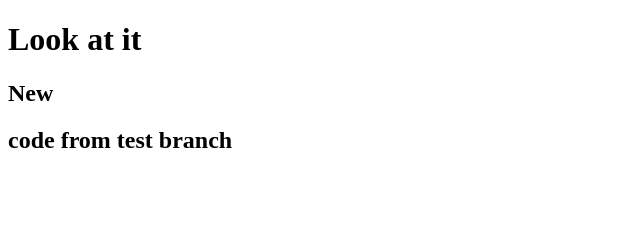
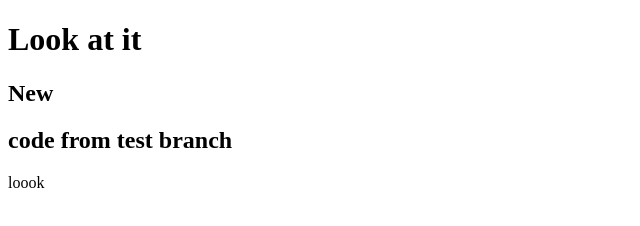
Before and after one commit to rockroman1979/new_one, a plain HTML site: page index.html in a window 1280 px wide. Shown: the full height of the page, 0-640 px from the left. Drawn offline with Linux system fonts and the light colour scheme.

Commit message:
add paragraph

```diff
--- a/index.html
+++ b/index.html
@@ -12,5 +12,6 @@
     <h1>Look at it </h1>
     <h2>New</h2>
     <h2>code from test branch</h2>
+    <p>loook</p>
   </body>
 </html>
```
